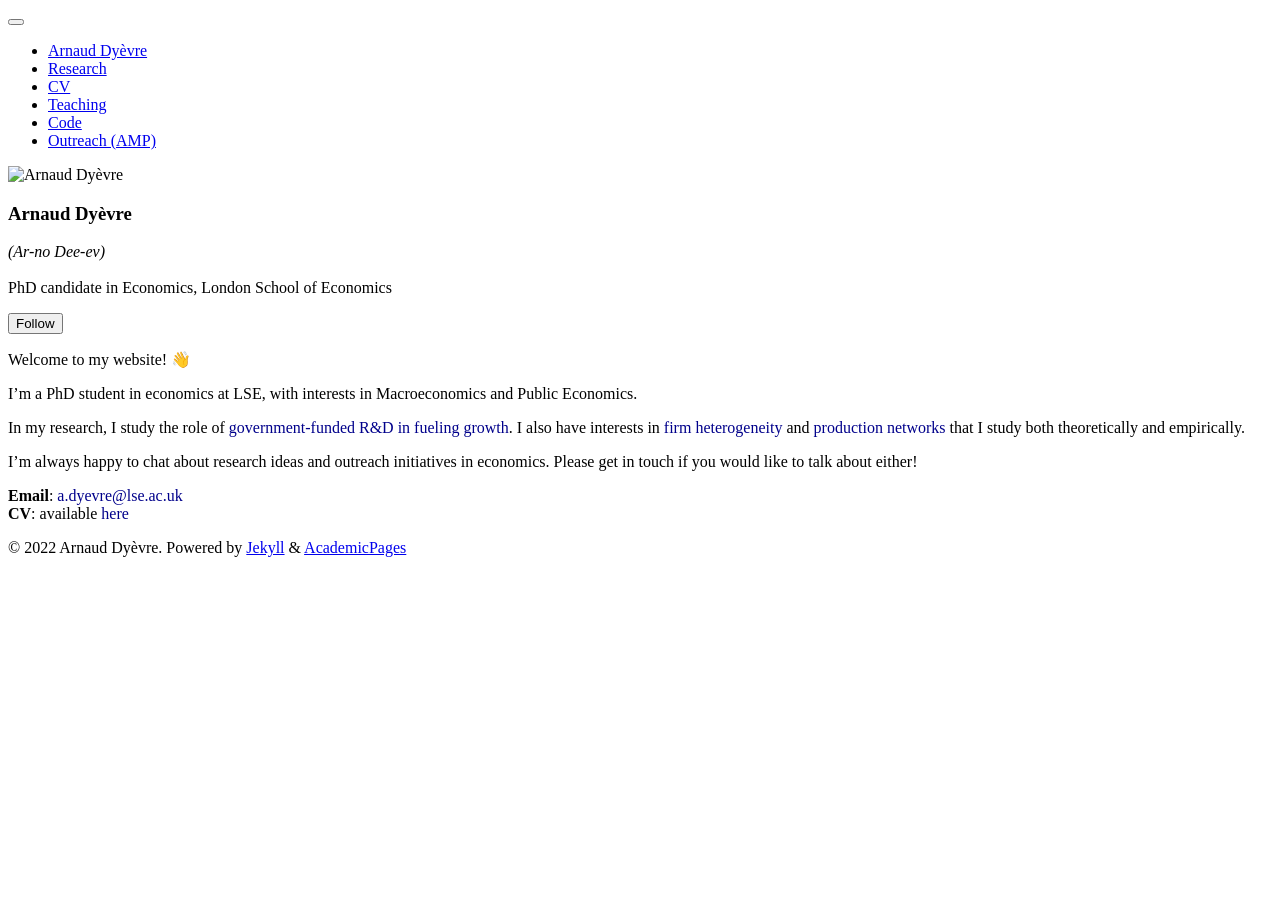
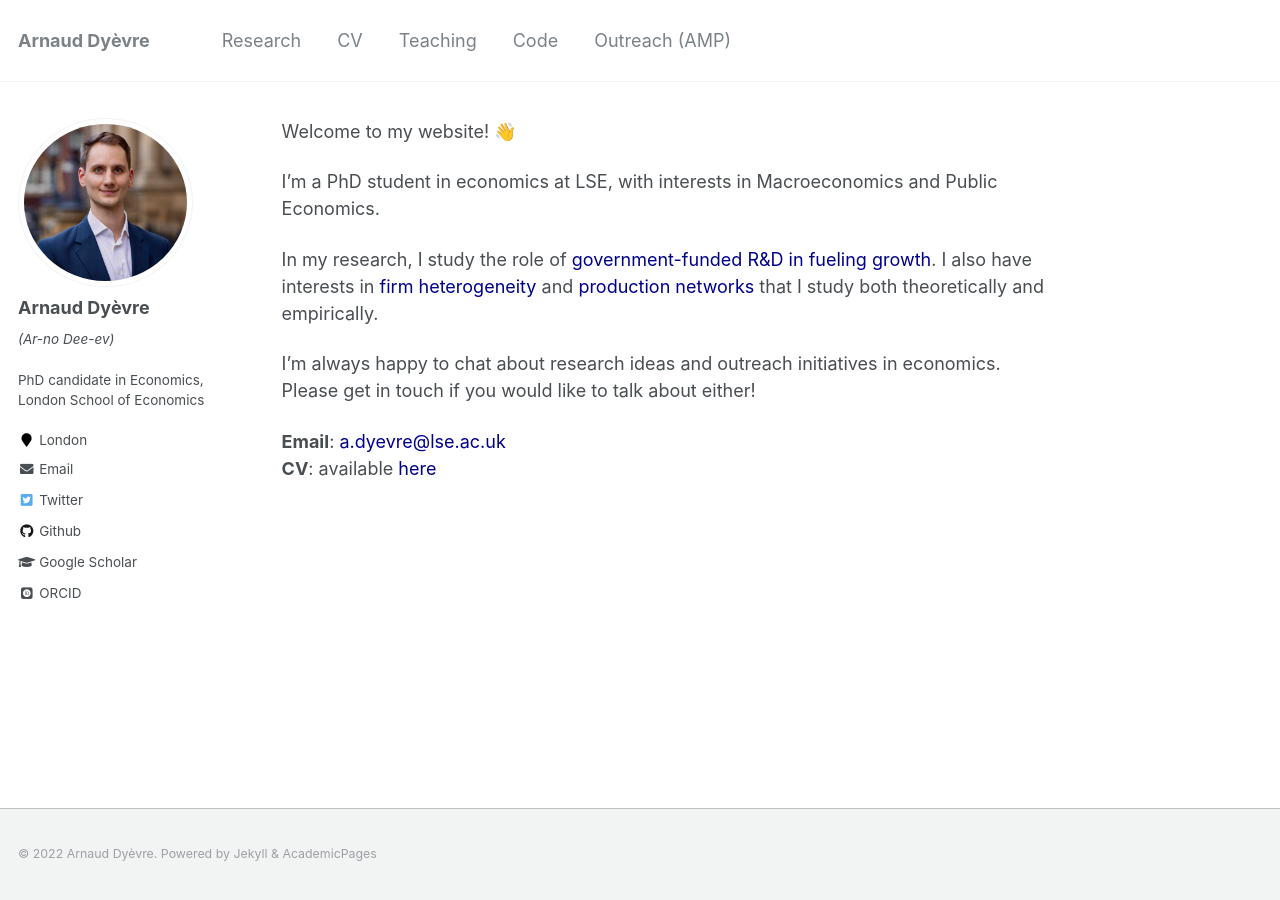
Before and after one commit to arnauddyevre/arnauddyevre.github.io, a Jekyll site: the page built from _pages/about.md, in a window 1280 px wide. Built offline with Jekyll 4.4.1, drawn with Linux system fonts in a browser that asks for light colours; some web fonts are replaced; a script bundle is joined from its source files by our own code.

Commit message:
Update _config.yml

```diff
--- a/_config.yml
+++ b/_config.yml
@@ -11,8 +11,8 @@ title                    : "Arnaud Dyèvre"
 title_separator          : "-"
 name                     : &name "Arnaud Dyèvre"
 description              : &description "Arnaud's academic website"
-url                      : arnauddyevre/arnauddyevre.github.io # the base hostname & protocol for your site e.g. "https://mmistakes.github.io"
-baseurl                  : "arnauddyevre.github.io" # the subpath of your site, e.g. "/blog"
+url                      : "https://arnauddyevre.github.io" #arnauddyevre/arnauddyevre.github.io # the base hostname & protocol for your site e.g. "https://mmistakes.github.io"
+baseurl                  : "" # the subpath of your site, e.g. "/blog"
 repository               : "arnauddyevre/arnauddyevre.github.io"
 teaser                   :  # filename of teaser fallback teaser image placed in /images/, .e.g. "500x300.png"
 breadcrumbs              : false # true, false (default)
```
